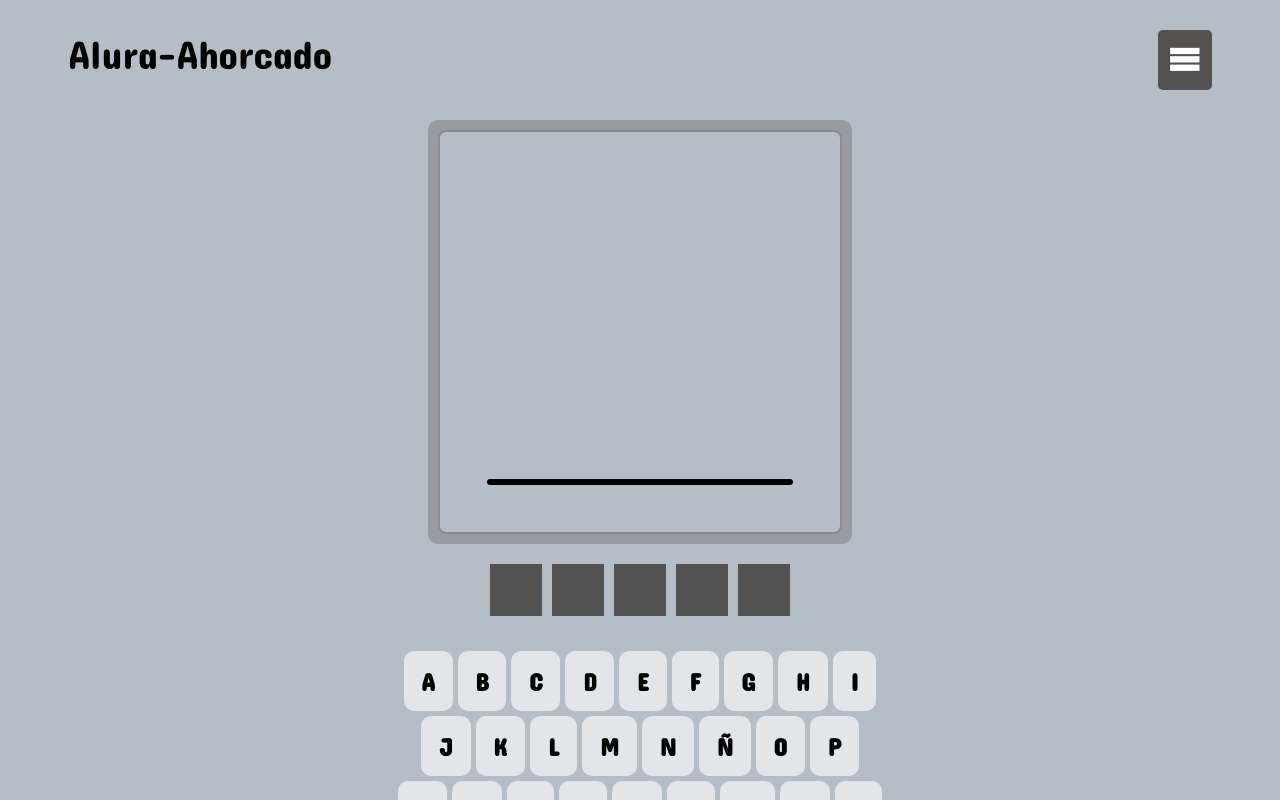
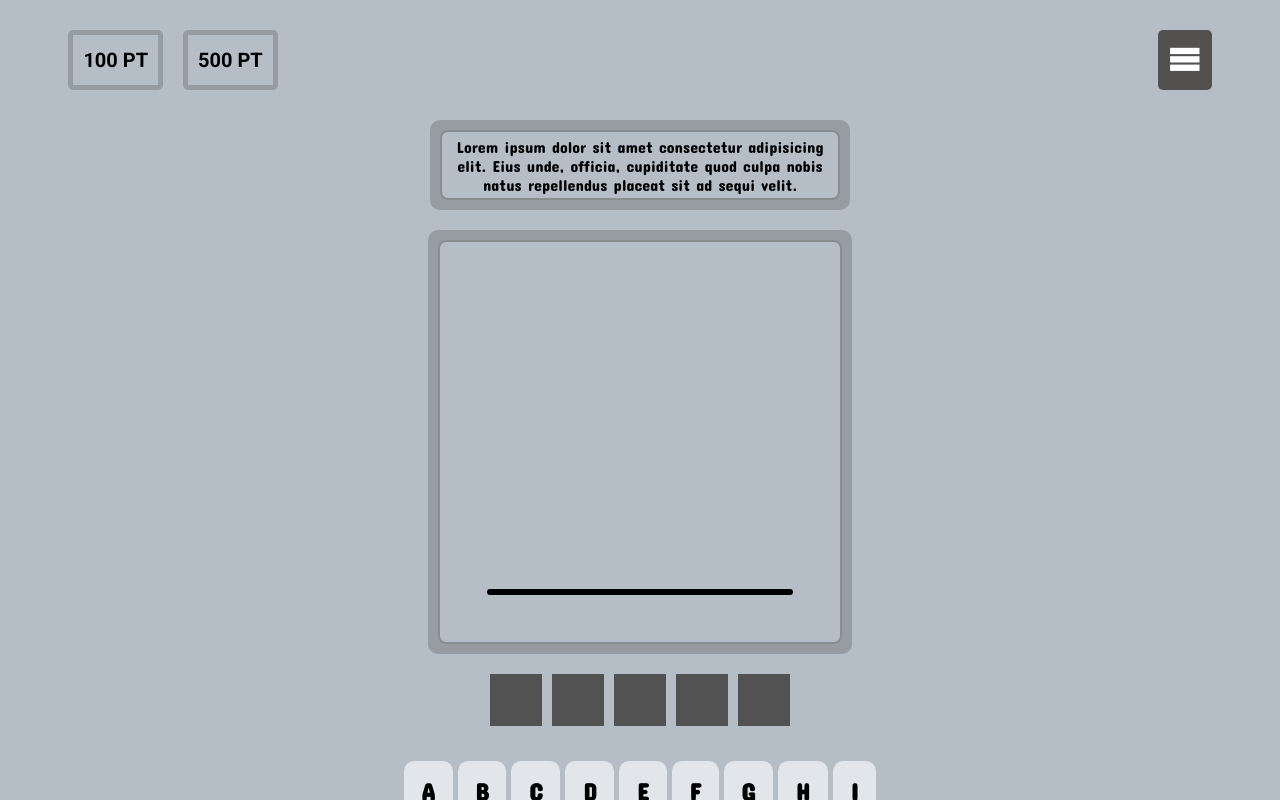
Before and after one commit to MarcoBI24/Juego-del-ahorcado-, a plain HTML site: page game.html in a window 1280 px wide. Drawn offline with Linux system fonts and the light colour scheme; files whose address does not match are found by name; a web font is replaced by a local one.

Commit message:
estructura html para los puntos y tambien para la descriccion de la palabra

```diff
--- a/game.css
+++ b/game.css
@@ -27,6 +27,27 @@ body{
     padding: 20px;
     overflow: hidden;
 }
+    .contenedor-descripcion{
+        display: flex;
+        width: max-content;
+        /* max-width: 420px; */
+        border-radius: 10px;
+        padding: 10px;
+        background-color: #959aa0ed;
+    }
+    .descripcion{
+            /* font-family: ""; */
+            max-width: 400px;
+            max-height: 70px;
+            border-radius: 8px;
+            text-align: center;
+            display: flex;
+            justify-content: center;
+            align-items: center;
+            padding: 10px;
+            background-color: #b5bdc7;
+            border: 2px solid #888d92;
+        }
     .contenedor-canvas{
         display: flex;
         justify-content: center;
@@ -133,10 +154,25 @@ body{
         /* justify-content: space-between; */
         /* justify-content: space-around; */
     }
-        .titulo{
-            font-size: 40px;
-            text-align: center;
-            justify-self: start;
+    .contenedor-puntaje{
+        display: flex;
+        gap: 20px;
+    }
+        .puntos, .record{
+            font-weight: 700;
+            /* background-color: #b5bdc7; */
+            border: 5px solid #959aa0ed;
+            padding: 0px 10px;
+            border-radius: 5px;
+            display: flex;
+            flex-direction: row;
+            align-items: center;
+        }
+
+        #puntos, #record{
+            font-size: 20px;
+            font-family: "roboto";
+
         }
         .contenedor-menu{
             display: flex;
@@ -165,6 +201,6 @@ body{
                 }
 .contenedor-modal{
     display: none;
-    transition: transform 1.3s;
+    transition: transform .5s;
 
 }
--- a/game.html
+++ b/game.html
@@ -12,6 +12,7 @@
     <link rel="preconnect" href="https://fonts.gstatic.com" crossorigin>
     <link id="d" href="https://fonts.googleapis.com/css2?family=Concert+One&display=swap" rel="stylesheet">
     <link rel="preconnect" href="https://fonts.googleapis.com">
+    <link href="https://fonts.googleapis.com/css2?family=Press+Start+2P&display=swap" rel="stylesheet">
     <link rel="preconnect" href="https://fonts.gstatic.com" crossorigin>
     <link href="https://fonts.googleapis.com/css2?family=Palanquin+Dark:wght@400;500;600&display=swap" rel="stylesheet">
     <link rel="stylesheet" href="./game.css">
@@ -24,11 +25,21 @@
 <body>
     <div class="contenedor-general">
         <div class="contenedor-header">
-            <header class="titulo">Alura-Ahorcado</header>
+            <header class="contenedor-puntaje">
+                <div class="puntos">
+                   <span id="puntos"> 100 PT</span>
+                </div>
+                <div class="record"> <span id="record">500 PT</span></div>
+            </header>
             <div class="contenedor-menu">
                 <button class="btn-menu" id="btn-menu">
                     <span class="icon-menu"></span>
                 </button>
+            </div>
+        </div>
+        <div class="contenedor-descripcion">
+            <div class="descripcion">
+                Lorem ipsum dolor sit amet consectetur adipisicing elit. Eius unde, officia, cupiditate quod culpa nobis natus repellendus placeat sit ad sequi velit.
             </div>
         </div>
         <div class="contenedor-canvas">
--- a/modal.js
+++ b/modal.js
@@ -12,14 +12,14 @@ btnCloseModal.onclick = ()=>{
     setTimeout(() => {
         modalLink.disabled = true
 
-    }, 1000);
+    }, 400);
 }
 btnMenu.onclick = ()=>{
 
     modalLink.disabled = false
     setTimeout(() => {
-
+        // el translate Y es -50vh - la mitad del alto del modal
         contenedorModal.style.transform = "translateY(calc(-50vh - 227px))"
-    }, 500);
+    }, 400);
 
 }
```
